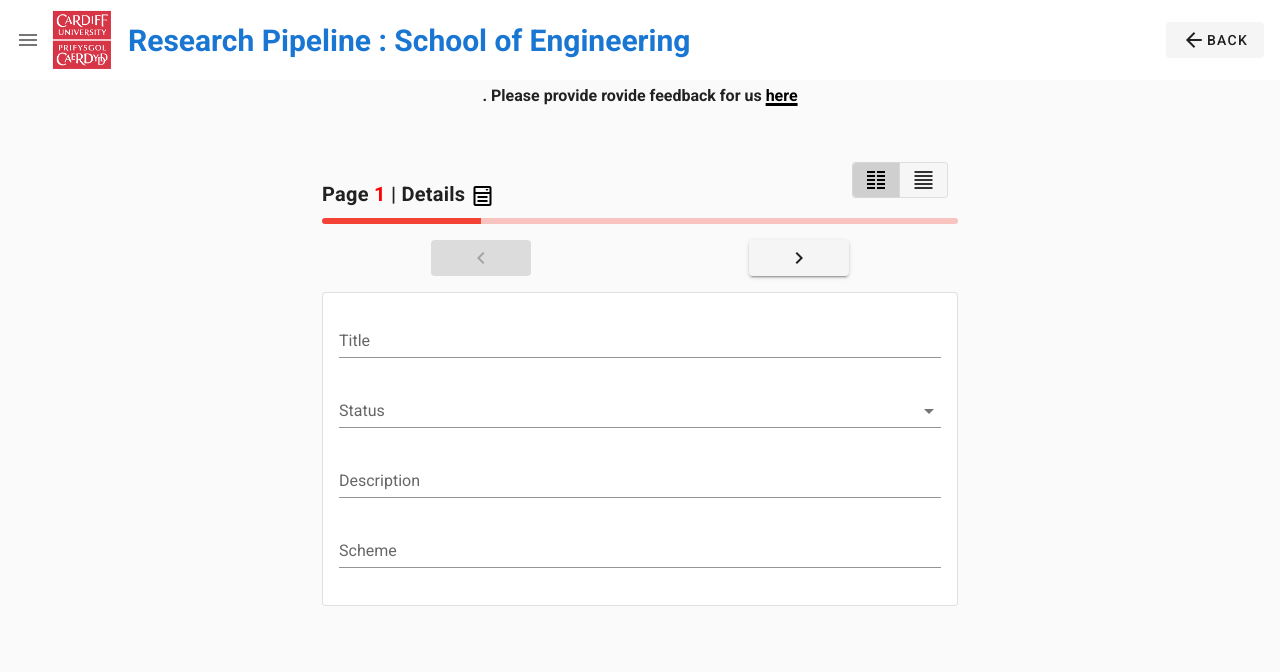
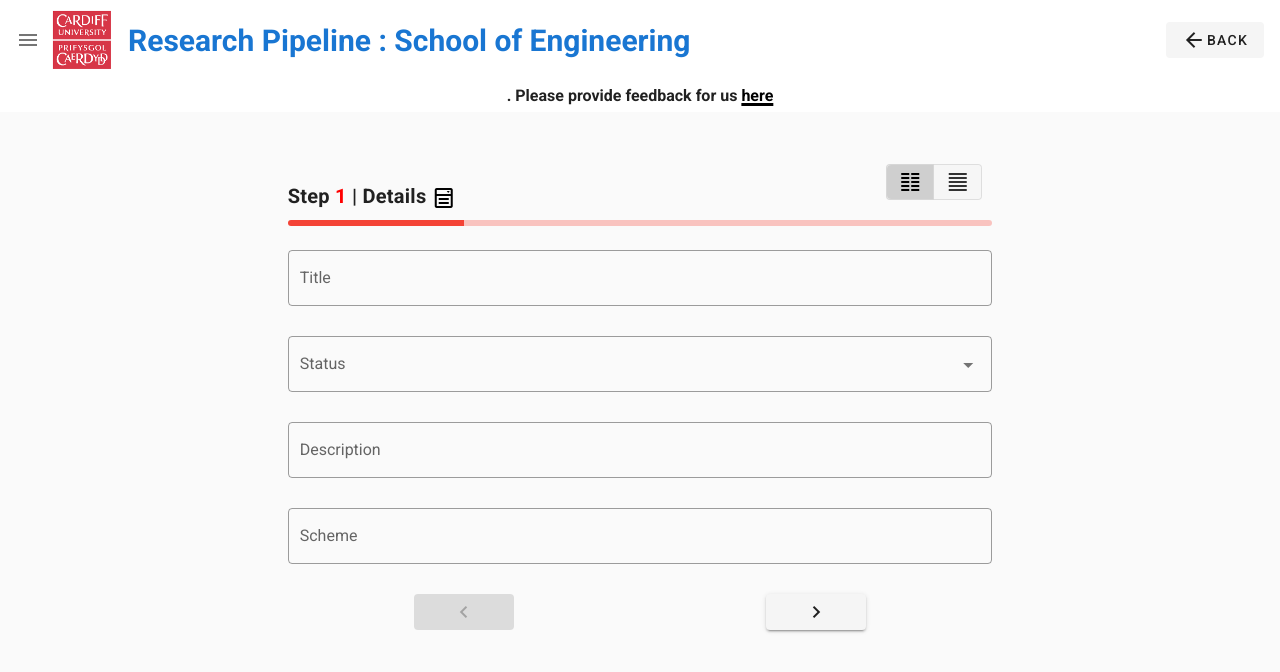
Before and after one commit to Jakepc007/Cardiff-University-PTS-Frontend, a Nuxt app: page /records/create in a window 1280 px wide. Shown: the top 672 px of the page. Built offline with nearby package versions, Linux system fonts and the light colour scheme.

Commit message:
Renamed investigators and made various config changes

```diff
--- a/components/Alert.vue
+++ b/components/Alert.vue
@@ -1,12 +1,12 @@
 <template>
   <v-lazy transition="scroll-y-transition">
-    <div class="alert" :class="alert.level">
+    <v-card class="alert" tile flat :class="alert.level">
       {{ alert.alert }}.
       <span>
-        Please provide rovide feedback for us
+        Please provide feedback for us
         <span class="feedback-prompt">here</span></span
       >
-    </div>
+    </v-card>
   </v-lazy>
 </template>
 
--- a/components/Records/Create/Form.vue
+++ b/components/Records/Create/Form.vue
@@ -1,6 +1,6 @@
 <template>
   <div>
-    <v-card v-if="inputMode === 'form'" flat outlined class="pa-4 mb-6">
+    <div v-if="inputMode === 'form'" class="pt-2">
       <div v-if="page === 1">
         <VarInput
           v-for="input in form.details"
@@ -12,17 +12,17 @@
       </div>
       <div v-else-if="page === 2">
         <VarInput
-          v-for="input in form.investigators"
+          v-for="input in form.people"
           :key="input.label"
           :input="input"
-          page="investigators"
+          page="people"
           @updateProgress="updateProgress"
         />
       </div>
-    </v-card>
+    </div>
 
-    <v-card v-if="inputMode === 'entry'" flat outlined class="pa-4 mb-6">
-      <h3>
+    <div v-if="inputMode === 'entry'" class="pt-2">
+      <h3 class="mb-2">
         <v-icon color="black" class="mr-1">mdi-form-select</v-icon>
         Details
       </h3>
@@ -33,18 +33,18 @@
         page="details"
         @updateProgress="updateProgress"
       />
-      <h3>
+      <h3 class="mb-2">
         <v-icon color="black" class="mr-1">mdi-account-multiple</v-icon>
-        Investigators
+        People
       </h3>
       <VarInput
-        v-for="input in form.investigators"
+        v-for="input in form.people"
         :key="input.label"
         :input="input"
-        page="investigators"
+        page="people"
         @updateProgress="updateProgress"
       />
-    </v-card>
+    </div>
 
     <!-- <v-card v-if="inputMode === 'entry'" flat outlined class="pa-4 mb-6">
       <div>
@@ -61,10 +61,10 @@
       ></v-text-field>
       <div>
         <v-icon color="black" class="mr-1">mdi-account-multiple</v-icon>
-        Investigators
+        people
       </div>
       <v-text-field
-        v-for="input in form.investigators"
+        v-for="input in form.people"
         :key="input.label"
         :label="capitalize(input.label)"
         :value="input.value"
--- a/components/Records/Create/FormHeader.vue
+++ b/components/Records/Create/FormHeader.vue
@@ -5,13 +5,13 @@
       class="-mt-2 mb-2 text-h6 font-weight-bold"
       style="margin-top: -2rem"
     >
-      Page <span style="color: red">{{ page }}</span> |
+      Step <span style="color: red">{{ page }}</span> |
       <span v-if="page === 1">
         Details
         <v-icon color="black" class="mr-1">mdi-form-select</v-icon>
       </span>
       <span v-if="page === 2">
-        Investigators
+        People
         <v-icon color="black" class="mr-1">mdi-account-multiple</v-icon>
       </span>
       <span v-if="page === 3">
@@ -27,9 +27,12 @@
     <h3
       v-if="inputMode === 'entry'"
       class="-mt-2 mb-2 text-h6 font-weight-bold"
-      style="margin-top: -2rem"
+      style="margin-top: -2rem;"
     >
       Enter your application details below
+      <v-icon v-if="progress === 100" color="success" class="mr-1">
+        mdi-check
+      </v-icon>
     </h3>
   </div>
 </template>
@@ -45,6 +48,11 @@ export default {
       default: 'form',
       type: String
     }
+  },
+  computed: {
+    progress() {
+      return this.$store.state.form.progress
+    }
   }
 }
 </script>
--- a/components/Records/Create/VarInput.vue
+++ b/components/Records/Create/VarInput.vue
@@ -3,6 +3,7 @@
     <v-text-field
       v-if="input.type === 'text'"
       v-model="inputData"
+      outlined
       :label="capitalize(input.label)"
       :hint="input.hint"
     ></v-text-field>
@@ -10,6 +11,7 @@
     <v-select
       v-if="input.type === 'select'"
       v-model="inputData"
+      outlined
       :items="input.options"
       :label="capitalize(input.label)"
     ></v-select>
--- a/layouts/default.vue
+++ b/layouts/default.vue
@@ -4,7 +4,9 @@
     <Alert :alert="alert" />
     <v-lazy transition="scroll-x-transition">
       <transition name="fade" mode="out-in" transition="scroll-x-transition">
-        <nuxt class="app" />
+        <v-container>
+          <nuxt class="app" />
+        </v-container>
       </transition>
     </v-lazy>
 
--- a/pages/records/create.vue
+++ b/pages/records/create.vue
@@ -3,6 +3,9 @@
     <ToggleContainer @toggleInputMode="toggleInputMode" />
     <FormHeader :input-mode="inputMode" :page="page" />
     <FormProgressBar :input-mode="inputMode" :page="page" />
+
+    <Form :input-mode="inputMode" :page="page" :form="form" />
+
     <div v-if="inputMode === 'form'" class="d-flex justify-space-around mb-4">
       <v-btn
         :disabled="page === 1"
@@ -37,7 +40,6 @@
         Submit
       </v-btn>
     </div>
-    <Form :input-mode="inputMode" :page="page" :form="form" />
   </div>
 </template>
 
@@ -93,7 +95,7 @@ export default {
   margin-top: 3rem;
 
   @media only screen and (min-width: 900px) {
-    width: 50%;
+    width: 60%;
   }
 }
 </style>
--- a/store/form.js
+++ b/store/form.js
@@ -26,13 +26,13 @@ export const state = () => ({
         type: 'text'
       }
     ],
-    investigators: [
+    people: [
       {
         label: 'principal investigator',
         type: 'text'
       },
       {
-        label: 'co-investigators',
+        label: 'co-people',
         type: 'text'
       }
     ]
@@ -59,8 +59,8 @@ export const mutations = {
       case 'details':
         state.form.details[pos].value = newValue
         break
-      case 'investigators':
-        state.form.investigators[pos].value = newValue
+      case 'people':
+        state.form.people[pos].value = newValue
         break
     }
   },
@@ -85,8 +85,8 @@ export const actions = {
       case 'details':
         pos = findPos(state.form.details, label)
         break
-      case 'investigators':
-        pos = findPos(state.form.investigators, label)
+      case 'people':
+        pos = findPos(state.form.people, label)
         break
     }
     commit('UPDATE_FORM', { newValue, page, pos })
--- a/store/records.js
+++ b/store/records.js
@@ -12,7 +12,7 @@ export const state = () => ({
   ],
   filter: {
     search: '',
-    statuses: ['Just a thought', 'Ready for submission', 'Awarded']
+    statuses: []
   },
   filterActive: false,
   page: 1,
```
